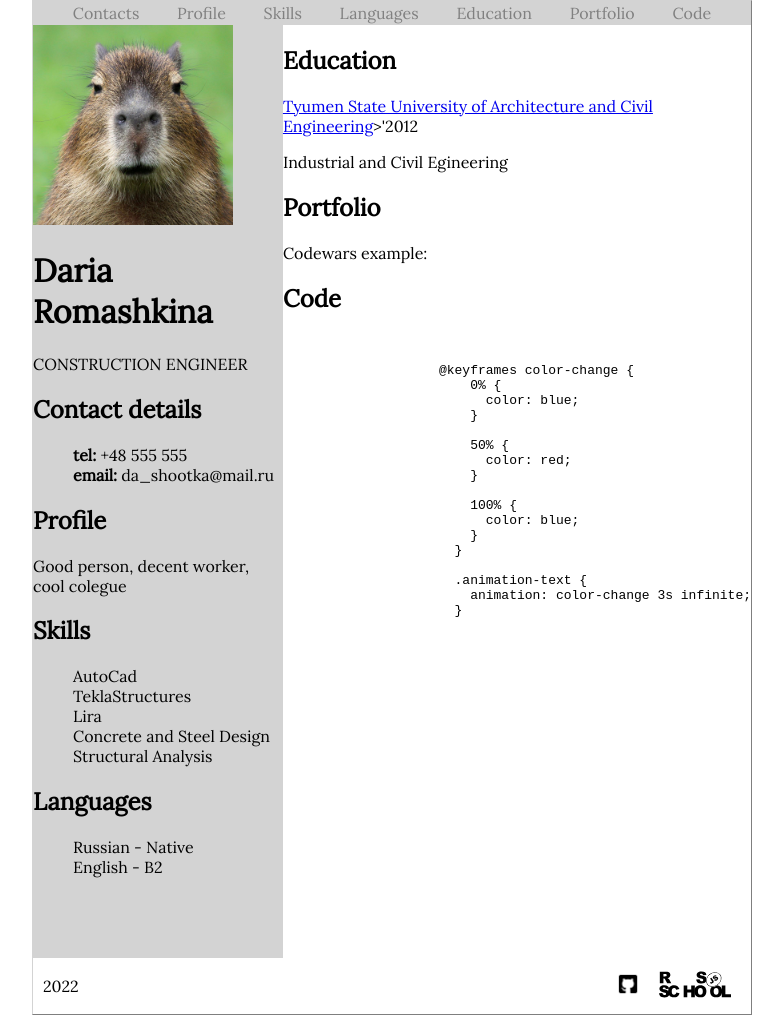
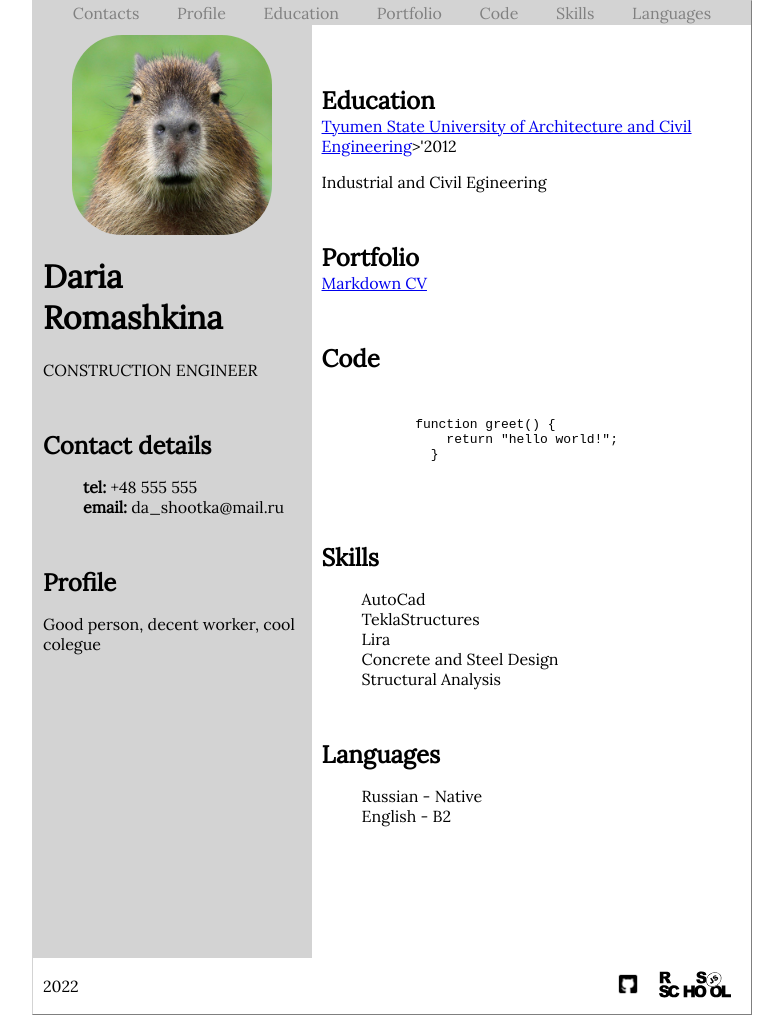
Before and after one commit to mynk-mynk/rsschool-cv, a plain HTML site: page index.html in a window 1280 px wide. Shown: the whole page, without its empty margins (248-1031 px from the left). Drawn offline with Linux system fonts and the light colour scheme; files whose address does not match are found by name.

Commit message:
feat: edit body

```diff
--- a/index.html
+++ b/index.html
@@ -14,20 +14,20 @@
             <ul class="nav">
                 <li><a href="#contacts" class="nav-link">Contacts</a></li>
                 <li><a href="#profile" class="nav-link">Profile</a></li>
-                <li><a href="#skills" class="nav-link">Skills</a></li>
-                <li><a href="#languages" class="nav-link">Languages</a></li>
                 <li><a href="#education" class="nav-link">Education</a></li>
                 <li><a href="#portfolio" class="nav-link">Portfolio</a></li>
                 <li><a href="#code" class="nav-link">Code</a></li>
+                <li><a href="#skills" class="nav-link">Skills</a></li>
+                <li><a href="#languages" class="nav-link">Languages</a></li>
             </ul>
         </nav>
     </header>
 
     <main class="main">
         <div class="gray-content">
-            <img src="assets/img/photo.jpg" width="200">
+            <img class="photo" src="assets/img/photo.jpg" alt="photo" width="200">
             <h1>Daria Romashkina</h1>
-            CONSTRUCTION ENGINEER
+            <p>CONSTRUCTION ENGINEER</p>
             <h2 id="contacts">Contact details</h2>
                 <ul>
                     <li><b>tel:</b> +48 555 555</li>
@@ -35,54 +35,39 @@
                 </ul>
             <h2 id="profile">Profile</h2>
             <p>Good person, decent worker, cool colegue</p>
-            <h2 id="skills">Skills</h2>
-                <ul>
-                    <li>AutoCad</li>
-                    <li>TeklaStructures</li>
-                    <li>Lira</li>
-                    <li>Concrete and Steel Design</li>
-                    <li>Structural Analysis</li>
-                </ul>
-            <h2 id="languages">Languages</h2>
-                <ul>
-                    <li>Russian - Native</li>
-                    <li>English - B2</li>
-                </ul>
         </div>
         <div class="white-content">
             <h2 id="education">Education</h2>
                 <a href="https://www.tyuiu.ru/">Tyumen State University of Architecture and Civil Engineering</a>>'2012
                 <p>Industrial and Civil Egineering</p>
             <h2 id="portfolio">Portfolio</h2>
-                <p>Codewars example: </p>
+                <a href="https://github.com/mynk-mynk/rsschool-cv/blob/gh-pages/cv.md">Markdown CV</a>
             <h2 id="code">Code</h2>
             <pre>
-                <code>
-                    @keyframes color-change {
-                        0% {
-                          color: blue;
-                        }
-
-                        50% {
-                          color: red;
-                        }
-
-                        100% {
-                          color: blue;
-                        }
-                      }
-
-                      .animation-text {
-                        animation: color-change 3s infinite;
-                      }
-                </code>
+        <code>
+            function greet() {
+                return "hello world!";
+              }
+        </code>
             </pre>
-
+            <h2 id="skills">Skills</h2>
+            <ul>
+                <li>AutoCad</li>
+                <li>TeklaStructures</li>
+                <li>Lira</li>
+                <li>Concrete and Steel Design</li>
+                <li>Structural Analysis</li>
+            </ul>
+        <h2 id="languages">Languages</h2>
+            <ul>
+                <li>Russian - Native</li>
+                <li>English - B2</li>
+            </ul>
         </div>
     </main>
 
     <footer class="footer">
-        <p>2022</p>
+        <p class="year">2022</p>
         <a href="https://github.com/mynk-mynk/"><img src="./assets/img/github-icon.png" alt="gitgub" width="22" height="22" class="img"></a>
         <a href="https://rs.school/js-stage0/"><img src="./assets/img/rs_school_js.svg" alt="logo" width="72" height="36" class="img"></a>
     </footer>
--- a/style.css
+++ b/style.css
@@ -59,10 +59,20 @@ a:hover {
 .gray-content {
     flex-grow: 1;
     background: #D3D3D3;
+    flex-wrap: wrap;
+    padding: 10px;
 }
 
 .white-content {
     flex-grow: 1.5;
+    flex-wrap: wrap;
+    padding: 10px;
+}
+
+.photo {
+    display: block;
+    border-radius: 50px;
+    margin: auto;
 }
 
 .img {
@@ -75,6 +85,11 @@ a:hover {
     box-shadow: 0 0 5px;
 }
 
-p {
+.year {
     flex-grow: 1;
 }
+
+h2 {
+    margin-bottom: 0;
+    margin-top: 50px;
+}
```
Also changed, not shown: assets/fonts/Lora-Regular.ttf (renamed from assets/fonts/Lora/Lora-Regular.ttf).
